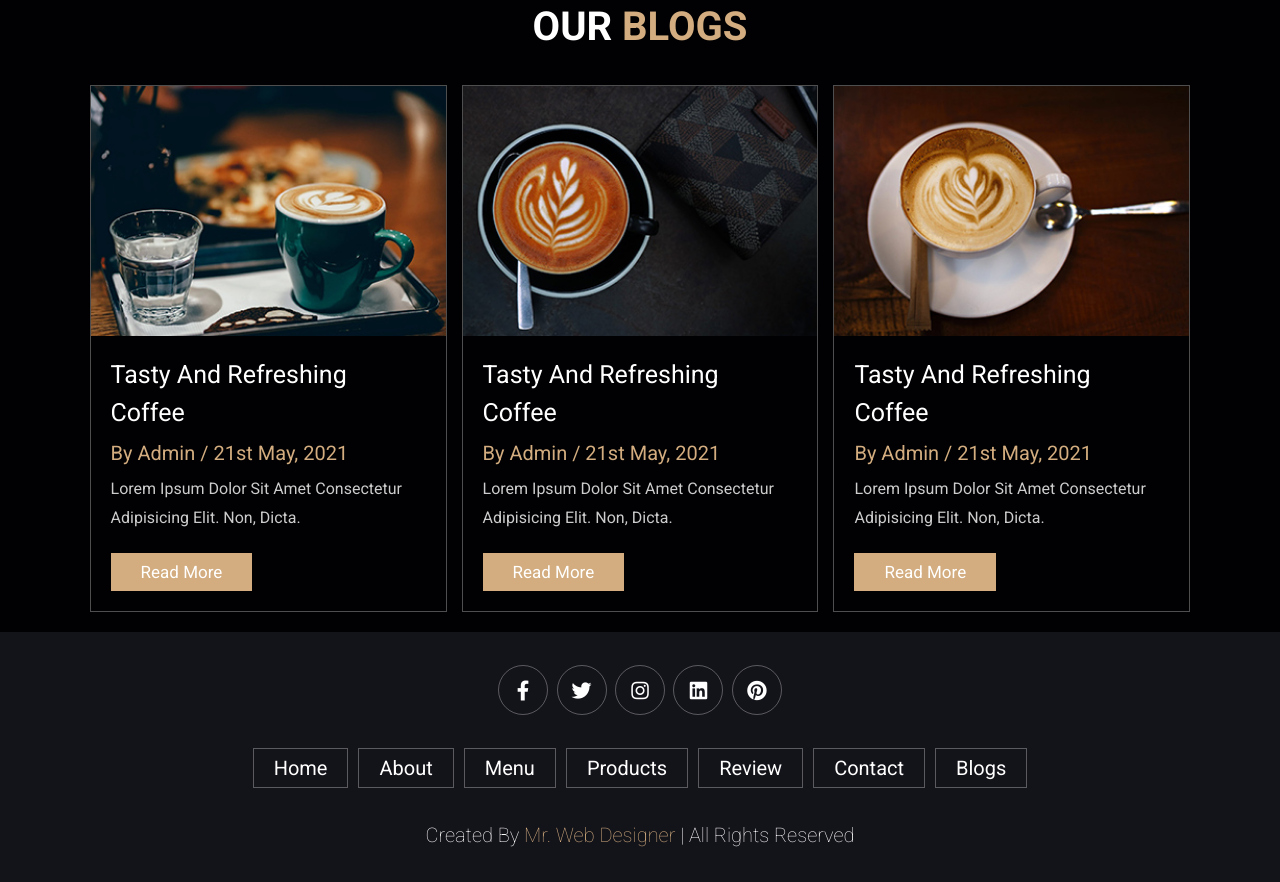
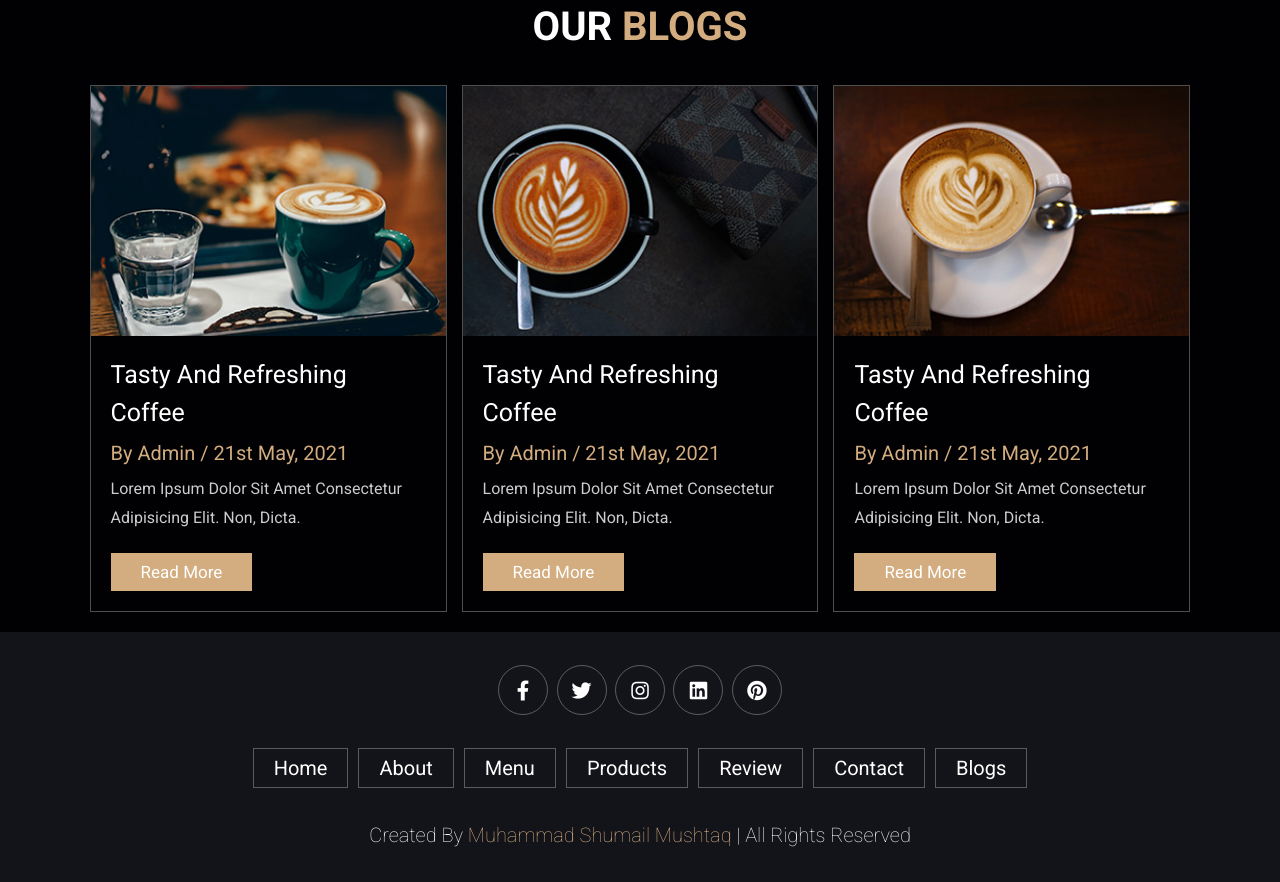
Before and after one commit to shumail786-hash/Coffee-Theme, a plain HTML site: page index.html in a window 1280 px wide. Shown: the part 3906-4788 px from the top of the page. Drawn offline with Linux system fonts and the light colour scheme.

Commit message:
Add files via upload

```diff
--- a/index.html
+++ b/index.html
@@ -416,7 +416,7 @@
         <a href="#">blogs</a>
     </div>
 
-    <div class="credit">created by <span>mr. web designer</span> | all rights reserved</div>
+    <div class="credit">created by <span>Muhammad Shumail Mushtaq</span> | all rights reserved</div>
 
 </section>
 
```
